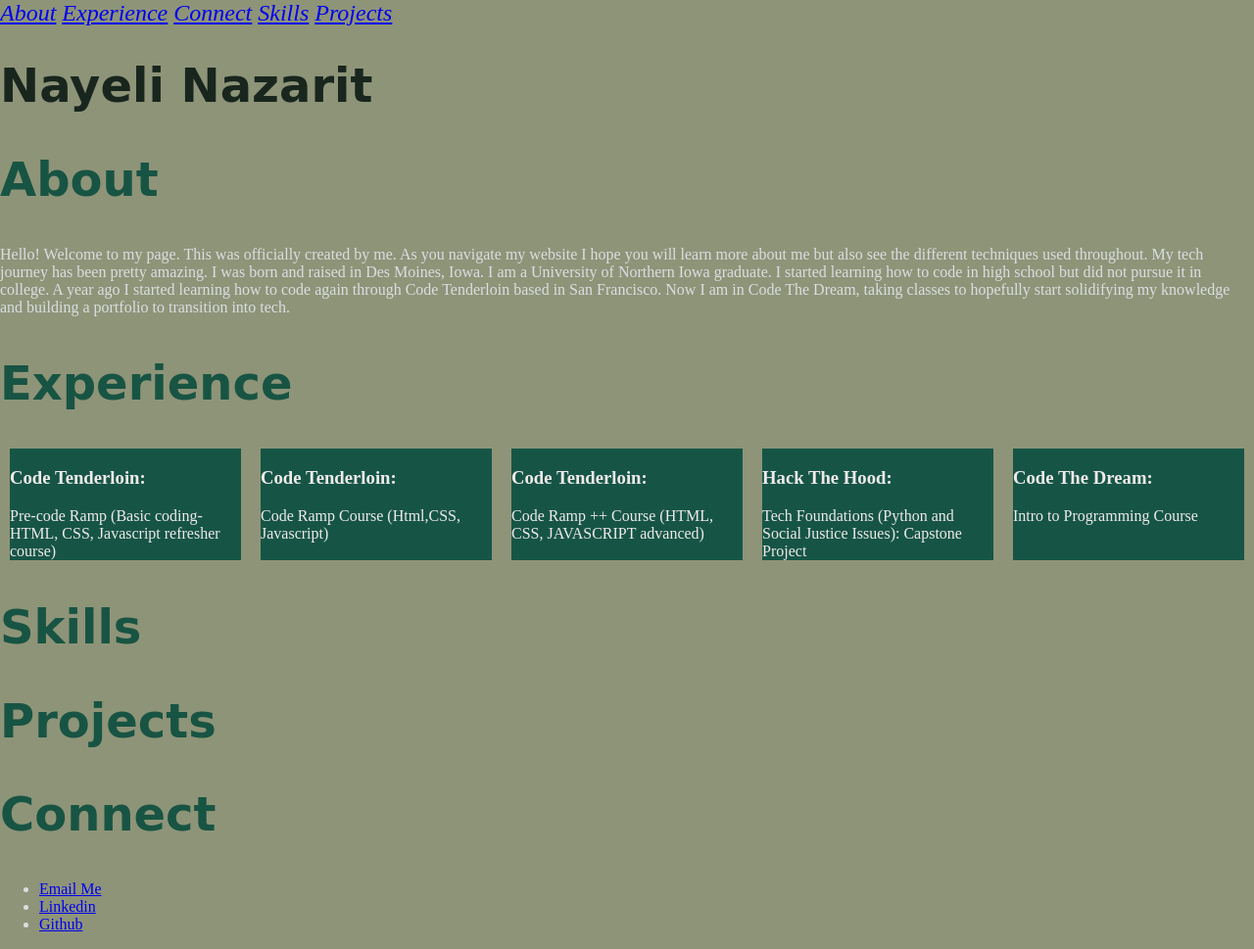
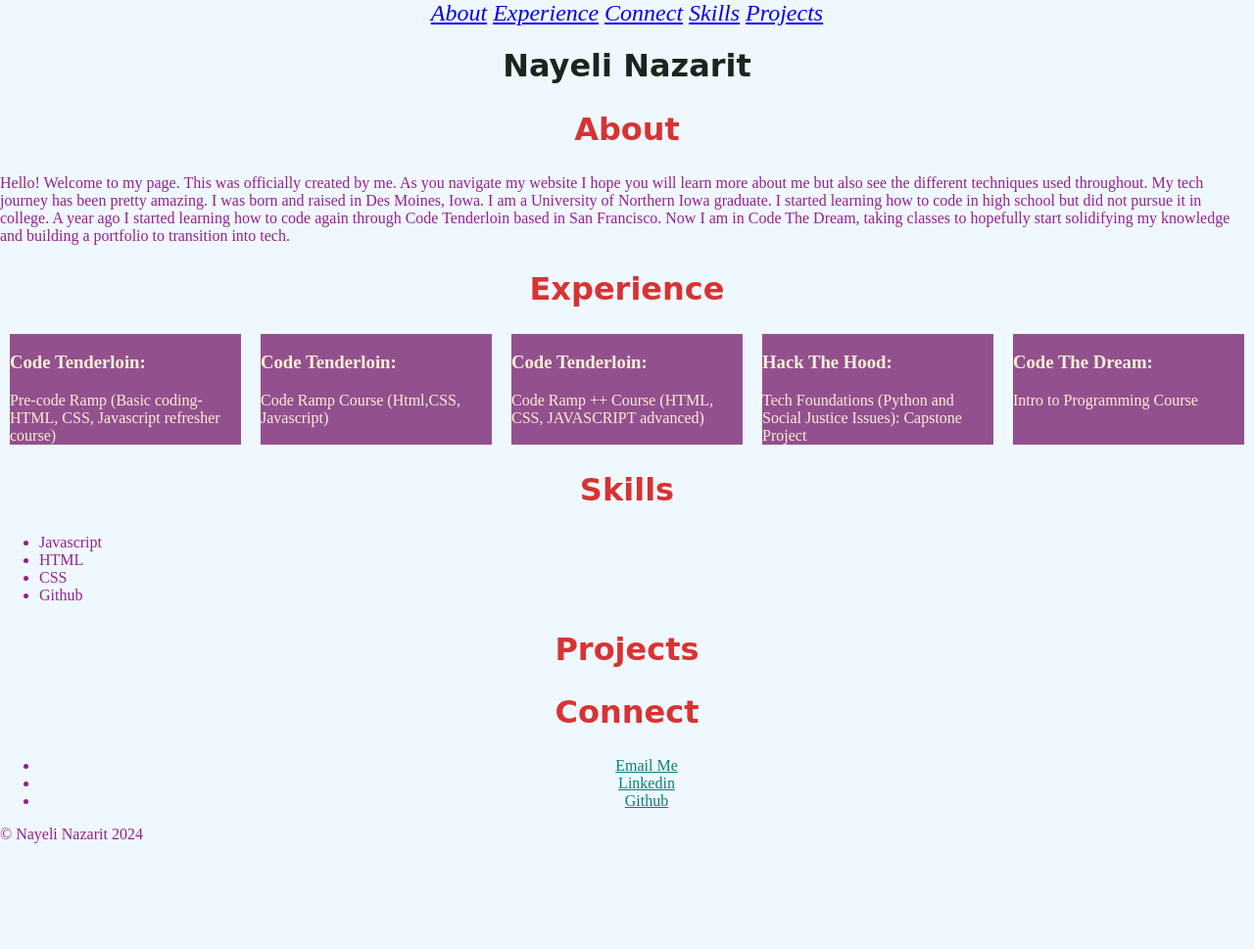
Before and after one commit to NayeTheCoder/Nayeli-Nazarit-haumea-, a plain HTML site: page index.html in a window 1280 px wide. Shown: the whole page at 98% size. After the commit the page ends 877 px from the top, so only its background shows below. Drawn offline with Linux system fonts and the light colour scheme.

Commit message:
JS added, created footer and skills

```diff
--- a/index.css
+++ b/css/index.css
@@ -5,16 +5,16 @@
 }
 
 body {
-    background-color:#8e9478;
-    color: rgb(218, 222, 225);
-    font-size: 12px;
+    background-color: #fdf5df;
+    color: #932092;
+    font-size: 17px;
     margin-right: auto;
     text-align: center;
   }
   h2 {
     font-weight: bold;
     font-size: 3em;
-    color:#185443;
+    color:#f92c85;
     font-family:cursive;
 }
 
@@ -35,22 +35,33 @@ body {
  }
 
  .flex-item {
-    background: rgb(22, 85, 70);
-    color: rgb(240, 234, 234);
+    background: #93508f;
+    color: #fdefd3;
     word-wrap:break-word;
     white-space: normal;
  }
 
+ #connect2 a {
+    color: #008080;
+}
+
+#connect2 a:hover {
+    color: #004d4d; /* Change the color of the links on hover */
+}
+
+/* I am making it desktop friendly first */
  /* Media query for desktop screens */
 @media only screen and (min-width: 768px) {
     body {
         font-size: 16px;
         text-align: left;
         margin: 0 auto;
+        background-color: aliceblue;
     }
 
     #linksection {
         font-size: 1.5rem;
+        text-align: center;
     }
 
     .flex-container {
@@ -61,32 +72,16 @@ body {
         width: 30%;
         margin: 0 10px;
     }
-}
-/* Media query for mobile screens */
-@media only screen and (max-width: 767px) {
-    body {
-        font-size: 14px;
+    #name {
+        font-size: 2rem;
         text-align: center;
     }
-
-    #name {
-        font-size: 2rem;
-    }
-
     h2 {
         font-size: 2em;
+        color: rgb(215, 51, 51);
+        text-align: center;
     }
-
-    #linksection {
-        font-size: 1.2rem;
-    }
-
-    .flex-container {
-        flex-direction: column;
-    }
-
-    .flex-item {
-        width: 100%;
-        margin: 0 0 20px 0;
+    #connect2 {
+        text-align: center;
     }
 }
--- a/index.html
+++ b/index.html
@@ -4,16 +4,16 @@
     <meta charset="UTF-8">
     <meta name="viewport" content="width=device-width, initial-scale=1.0">
     <title>About Page</title>
-    <nav id="linksection">
+    <nav id="linksection"> <!-- I need to center this-->
         <a href="#about">About</a>
         <a href="#experience">Experience</a>
         <a href="#connect">Connect</a>
         <a href="#skills">Skills</a>
         <a href="#projects">Projects</a>
     </nav>
-    <link rel="stylesheet" type="text/css" href="index.css">
+    <link rel="stylesheet" type="text/css" href="./css/index.css">
 </head>
-<body>
+<body id="main">
     <h1 id="name">Nayeli Nazarit</h1>
     <section>
         <h2 id="about">About</h2>
@@ -34,8 +34,11 @@
             <li class="flex-item"><h3>Code The Dream:</h3> Intro to Programming Course</li>
         </ul>
     </section>
-    <section>
-        <h2 id="skills">Skills</h2>
+    <section id="skills">
+        <h2>Skills</h2>
+        <ul>
+
+        </ul>
     </section>
     <section>
         <h2 id="projects">Projects</h2>
@@ -48,5 +51,10 @@
             <li><a href="https://github.com/NayeTheCoder">Github</a></li>
         </ul>
     </section>
+
+   <footer id="myFooter">
+
+   </footer>
+    <script src="./js/index.js"></script>
 </body>
 </html>
--- /dev/null
+++ b/js/index.js
@@ -0,0 +1,22 @@
+// This is for the footer
+ const today = new Date();
+ const thisYear = today.getFullYear();
+
+ const footer = document.createElement("footer");
+ const copyright = document.createElement('p');
+ copyright.innerHTML = '© Nayeli Nazarit ' + thisYear;
+
+ footer.appendChild(copyright);
+ document.body.appendChild(footer);
+
+ //This is for the skills section
+ let skills =["Javascript","HTML","CSS","Github"];
+ let skillsSection = document.getElementById("skills");
+ let skillsList = document.createElement("ul");
+ skillsSection.appendChild(skillsList);
+
+ for (let skill of skills) {
+    let skillItem = document.createElement("li");
+    skillItem.innerText = skill;
+    skillsList.appendChild(skillItem);
+ }
```
